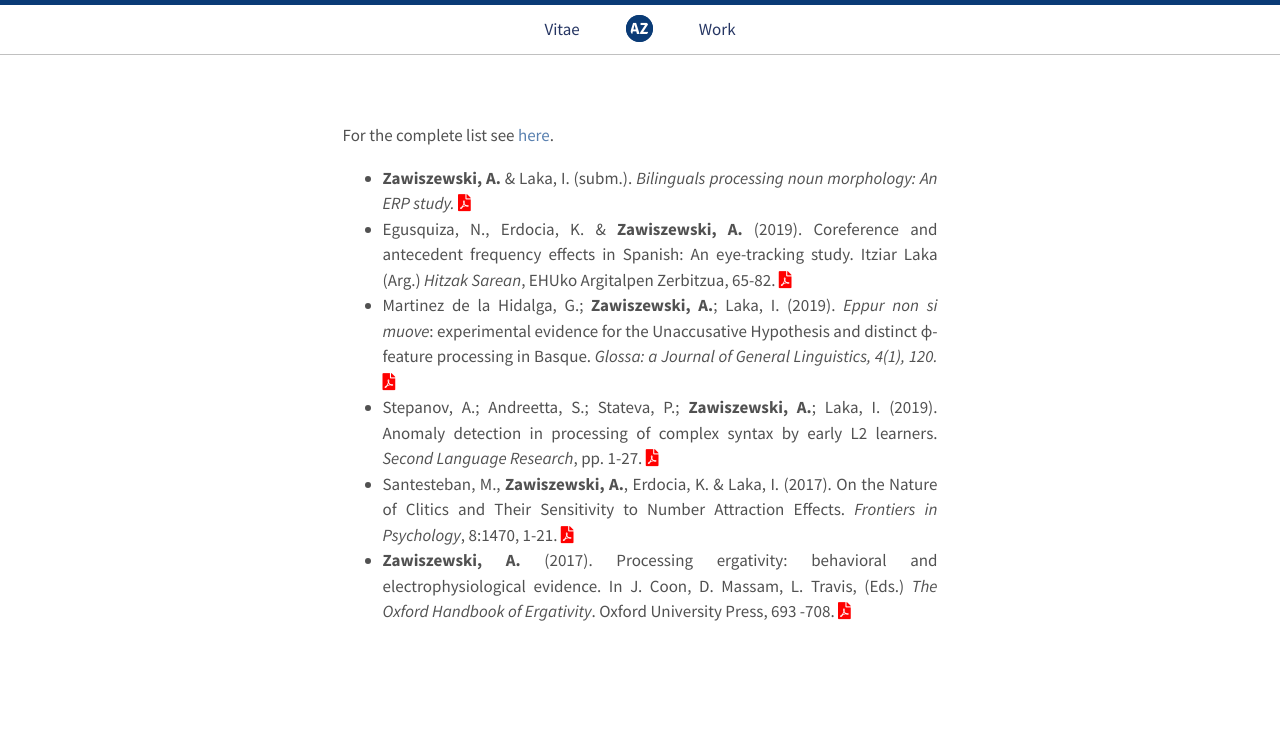
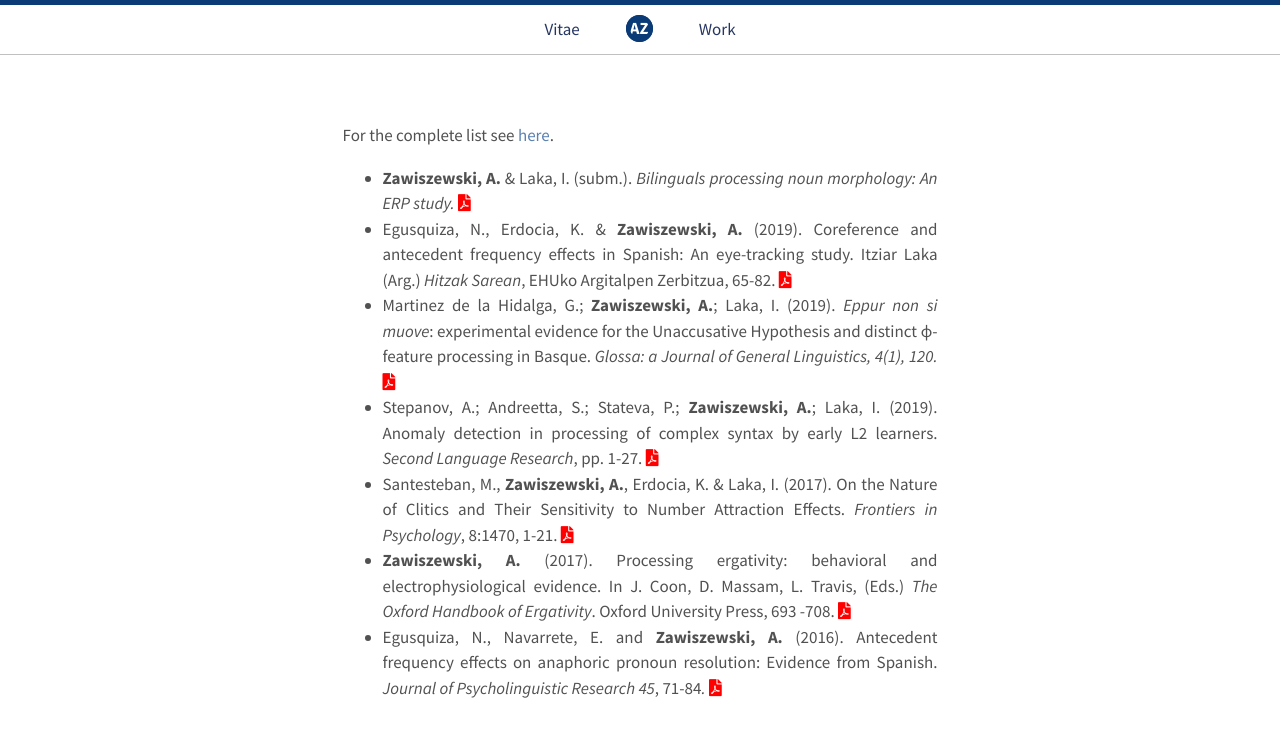
Before and after one commit to zawis/zawis.github.io, a Jekyll site: the page built from work.md, in a window 1280 px wide. Shown: the top 737 px of the page. Built offline with Jekyll 4.4.1, drawn with Linux system fonts in a browser that asks for light colours; nearby versions of some CDN libraries; a style sheet for code colours, icons or effects is not loaded.

Commit message:
Update work.md

```diff
--- a/work.md
+++ b/work.md
@@ -14,6 +14,6 @@ For the complete list see <a href="{{ site.baseurl }}/vitae/">here</a>.
 <li style="text-align: justify;">Stepanov, A.; Andreetta, S.; Stateva, P.; <b>Zawiszewski, A.</b>; Laka, I. (2019). Anomaly detection in processing of complex syntax by early L2 learners.<i><span lang="ES-TRAD"> Second Language Research</span></i>, pp. 1-27. <a href="https://journals.sagepub.com/doi/10.1177/0267658319827065" target="_blank" rel="noopener noreferrer"><i class="ai ai-doi ai-1x" style="color:red"></i></a> <a href="https://journals.sagepub.com/doi/10.1177/0267658319827065" target="_blank" rel="noopener noreferrer"><i class="fa fa-file-pdf" style="color:red"></i></a></li>
 <li style="text-align: justify;">Santesteban, M., <b>Zawiszewski, A.</b>, Erdocia, K. &amp; Laka, I. (2017). On the Nature of Clitics and Their Sensitivity to Number Attraction Effects. <em>Frontiers in Psychology</em>,<em> </em>8:1470, 1-21. <a href="https://www.frontiersin.org/articles/10.3389/fpsyg.2017.01470/full" target="_blank" rel="noopener noreferrer"><i class="ai ai-doi ai-1x" style="color:red"></i></a> <a href="https://www.frontiersin.org/articles/10.3389/fpsyg.2017.01470/full" target="_blank" rel="noopener noreferrer"><i class="fa fa-file-pdf" style="color:red"></i></a></li>
 <li style="text-align: justify;"><b>Zawiszewski, A.</b> (2017). Processing ergativity: behavioral and electrophysiological evidence. In J. Coon, D. Massam, L. Travis, (Eds.) <em>The Oxford Handbook of Ergativity</em>. Oxford University Press, 693 -708. <a href="https://www.oxfordhandbooks.com/view/10.1093/oxfordhb/9780198739371.001.0001/oxfordhb-9780198739371-e-28"><i class="ai ai-doi ai-1x" style="color:red"></i></a> <a href="http://www.ehu.eus/HEB/wp-content/uploads/2012/05/2015_AZ_Processing-ergativity_OUP" target="_blank" rel="noopener noreferrer"><i class="fa fa-file-pdf" style="color:red"></i></a></li>
-<!--<li style="text-align: justify;">Egusquiza, N., Navarrete, E. and <b>Zawiszewski, A.</b> (2016). Antecedent frequency effects on anaphoric pronoun resolution: Evidence from Spanish. <em>Journal of Psycholinguistic Research 45</em>, 71-84<em>.</em> <a href="http://link.springer.com/article/10.1007%2Fs10936-014-9325-3" target="_blank" rel="noopener noreferrer"><i class="ai ai-doi ai-1x" style="color:red"></i></a> <a href="http://www.ehu.eus/HEB/wp-content/uploads/2012/05/2016_JPsychRes_ENZ_final" target="_blank" rel="noopener noreferrer"><i class="fa fa-file-pdf" style="color:red"></i></a></li>
-<li style="text-align: justify;"><b>Zawiszewski, A.</b>, Santesteban, M., Laka, I. (2016). Phi-features reloaded: An ERP study on person and number agreement processing. <em>Applied Psycholinguistics 37</em>, 601-626. <a href="http://dx.doi.org/10.1017/S014271641500017X"><i class="ai ai-doi ai-1x" style="color:red"></i></a> <a href="http://www.ehu.eus/HEB/wp-content/uploads/2012/05/2015_Zawiszewski_Santesteban_Laka_Phi_uncorrected_proof" target="_blank" rel="noopener noreferrer"><i class="fa fa-file-pdf" style="color:red"></i></a></li>-->
+<li style="text-align: justify;">Egusquiza, N., Navarrete, E. and <b>Zawiszewski, A.</b> (2016). Antecedent frequency effects on anaphoric pronoun resolution: Evidence from Spanish. <em>Journal of Psycholinguistic Research 45</em>, 71-84<em>.</em> <a href="http://link.springer.com/article/10.1007%2Fs10936-014-9325-3" target="_blank" rel="noopener noreferrer"><i class="ai ai-doi ai-1x" style="color:red"></i></a> <a href="http://www.ehu.eus/HEB/wp-content/uploads/2012/05/2016_JPsychRes_ENZ_final" target="_blank" rel="noopener noreferrer"><i class="fa fa-file-pdf" style="color:red"></i></a></li>
+<!--<li style="text-align: justify;"><b>Zawiszewski, A.</b>, Santesteban, M., Laka, I. (2016). Phi-features reloaded: An ERP study on person and number agreement processing. <em>Applied Psycholinguistics 37</em>, 601-626. <a href="http://dx.doi.org/10.1017/S014271641500017X"><i class="ai ai-doi ai-1x" style="color:red"></i></a> <a href="http://www.ehu.eus/HEB/wp-content/uploads/2012/05/2015_Zawiszewski_Santesteban_Laka_Phi_uncorrected_proof" target="_blank" rel="noopener noreferrer"><i class="fa fa-file-pdf" style="color:red"></i></a></li>-->
 </ul>
```
